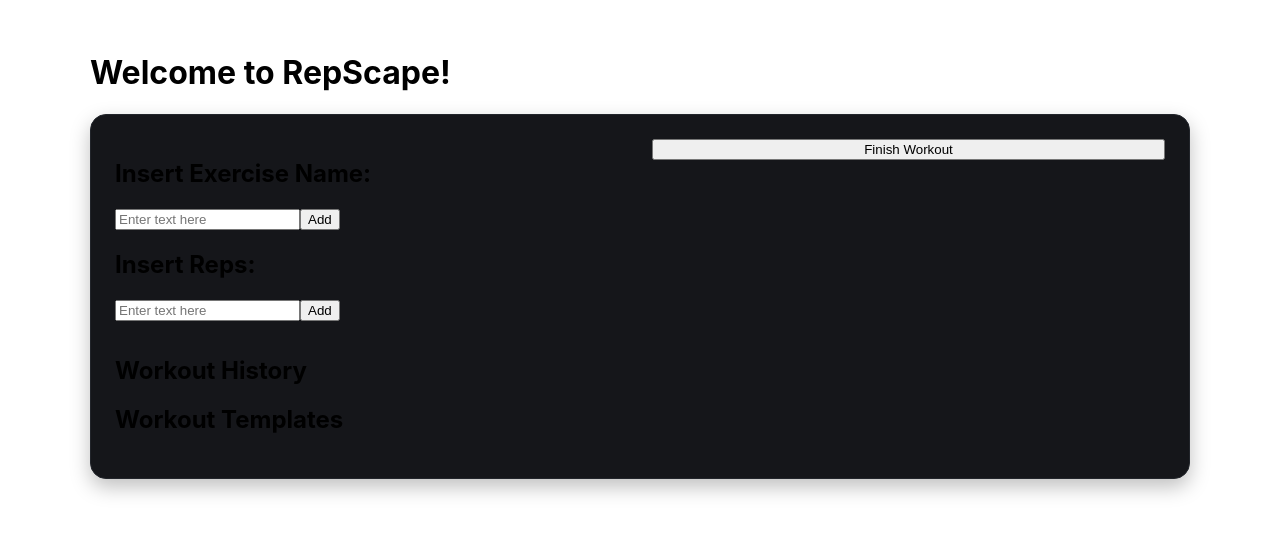
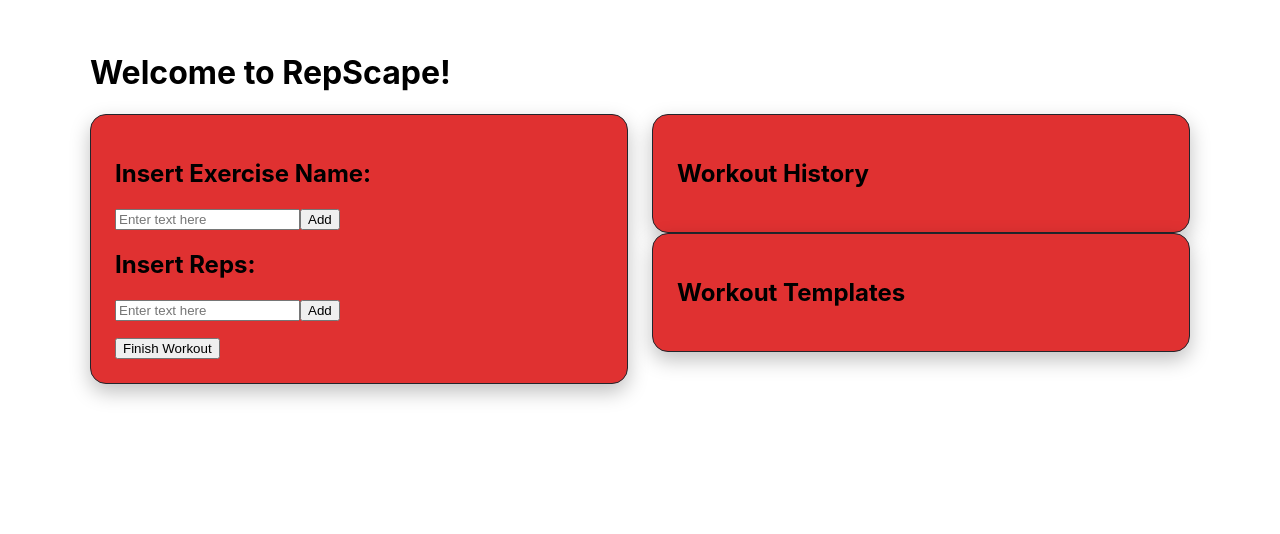
Before and after one commit to Ryanm6422/repscape, a React (Create React App) app: page / in a window 1280 px wide. Shown: the top 534 px of the page. Built offline with nearby package versions, Linux system fonts and the light colour scheme.

Commit message:
UI improvements

```diff
--- a/src/components/WorkoutHistory.js
+++ b/src/components/WorkoutHistory.js
@@ -38,6 +38,7 @@
 
     return (
         <div>
+        <div className="card">
         <h2>Workout History</h2>
             <ul>
                 {workoutLog.map((workout, index) => (
@@ -72,6 +73,8 @@
                     </li>
                 ))}
             </ul>
+            </div>
+            <div className="card">
             <div>
                 <WorkoutTemplate
                     setList={setList}
@@ -79,6 +82,7 @@
                     setTemplateLog={setTemplateLog}
                 />
             </div>
+            </div>
         </div>
     );
 }
--- a/src/pages/Workout.js
+++ b/src/pages/Workout.js
@@ -66,8 +66,8 @@
             )}
 
             <h1>Welcome to RepScape!</h1>
-            <section className="card">
-            <div className="grid">
+            <section className="grid">
+            <div className="card">
             <WorkoutBuilder
                 list={list}
                 setList={setList}
@@ -78,14 +78,12 @@
             }}>Finish Workout
             </button>
             </div>
-            <div className="grid">
             <div>
                 <WorkoutHistory
                     setList={setList}
                     workoutLog={workoutLog}
                     setWorkoutLog={setWorkoutLog}
                 />
-            </div>
             </div>
             </section>
         </div>
--- a/src/styles/tokens.css
+++ b/src/styles/tokens.css
@@ -1,5 +1,5 @@
 :root{
-  --bg:#0b0b0d; --card:#15161a; --muted:#8a8f98; --text:#e9edf1; --accent:#5b9cff;
+  --bg:#0b0b0d; --card:#e03131; --muted:#8a8f98; --text:#e9edf1; --accent:#5b9cff;
   --danger:#ff6b6b; --ok:#4ade80; --border:#22252b; --shadow:0 8px 20px rgba(0,0,0,.25);
   --r:16px; --sp1:6px; --sp2:10px; --sp3:16px; --sp4:24px; --sp5:32px;
 }
```
